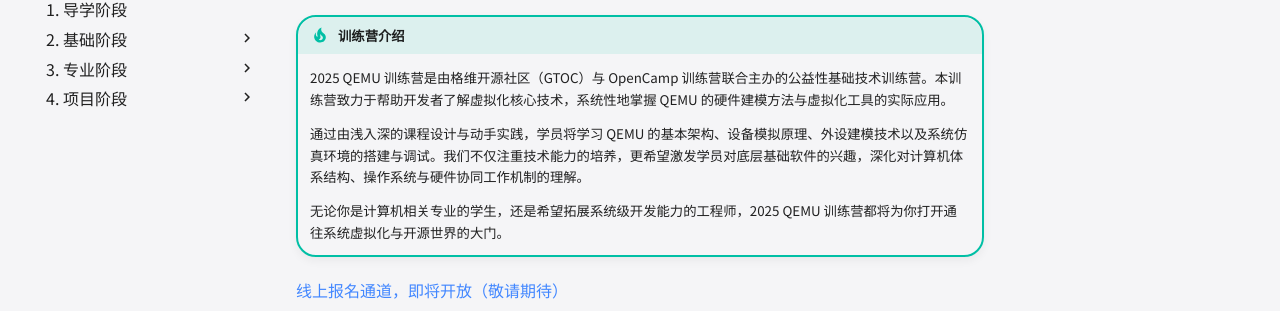
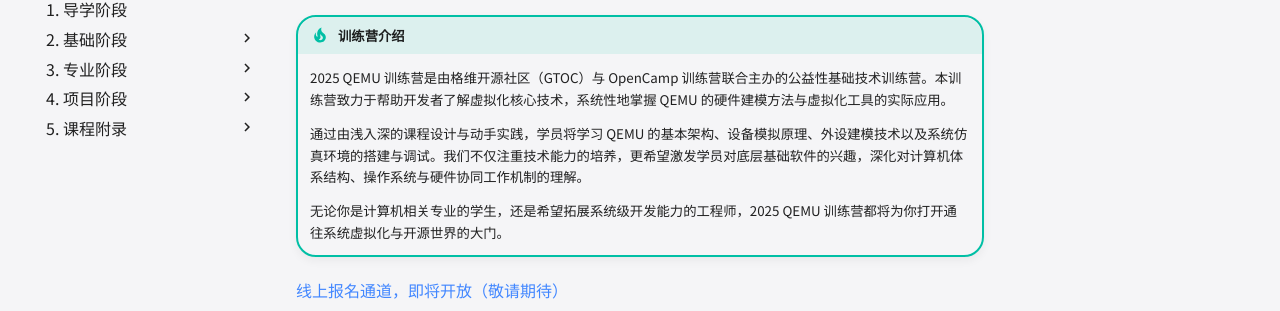
Before and after one commit to zevorn/learning-qemu-docs, an MkDocs documentation site: the page built from docs/index.md, in a window 1280 px wide. Shown: the part 159-470 px from the top of the page. Built offline with MkDocs 1.6.1 and Material for MkDocs 9.7.7, drawn with Linux system fonts in a browser that asks for light colours; comment, search, counter and statistics services are not loaded.

```diff
--- a/mkdocs.yml
+++ b/mkdocs.yml
@@ -56,3 +56,5 @@ nav:
     - a. 本章导览: ch3/index.md
     - b. QEMU 建模 K230: ch3/sec1/k230-model.md
     - c. QEMU 测评 OS: ch3/sec2/os-test.md
+  - 5. 课程附录:
+    - a. G233 Datasheet: ch4/g233-soc-datasheet.md
```
Also changed, not shown: docs/ch4/g233-soc-datasheet.md (added).
